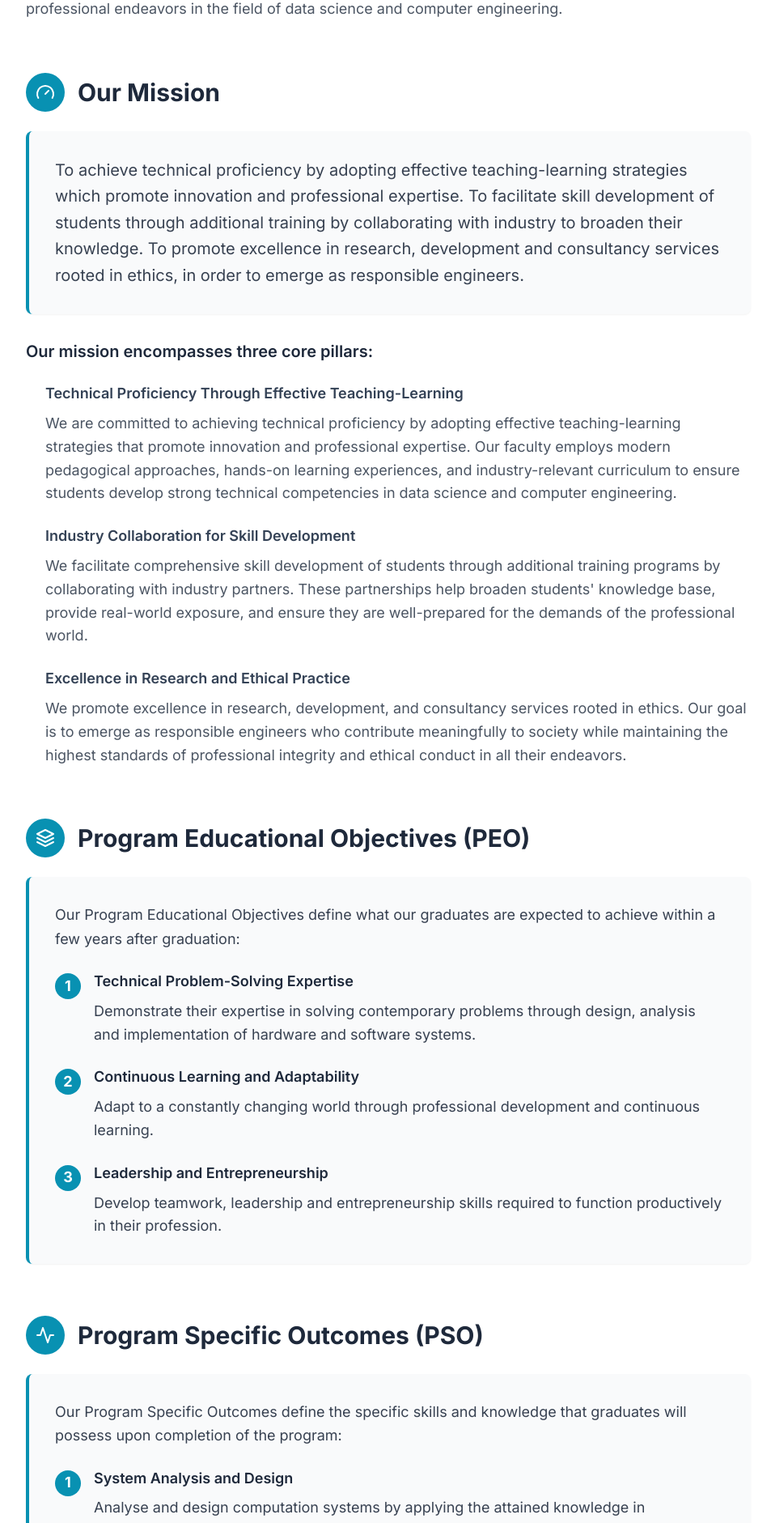
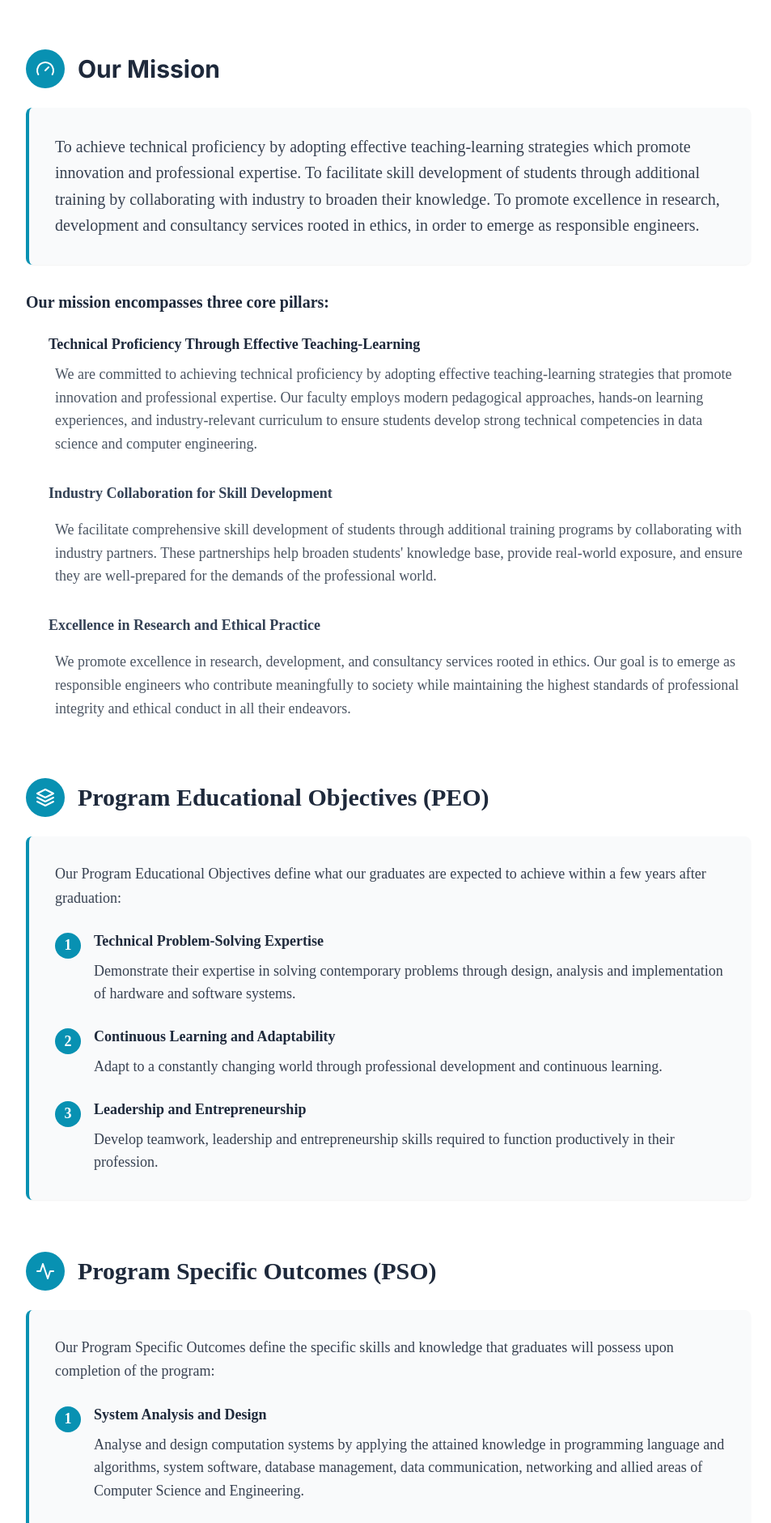
Before and after one commit to KNOWASJOHN/data_science-website, a Next.js app: page /about/vision-mission in a window 1280 px wide. Shown: the part 880-2761 px from the top of the page at 81% size, without its empty margins (160-1113 px from the left). Built offline with nearby package versions, Linux system fonts and the light colour scheme.

Commit message:
vision and mission

```diff
--- a/app/about/vision-mission/page.jsx
+++ b/app/about/vision-mission/page.jsx
@@ -9,8 +9,8 @@ export default function VisionMissionPage() {
       {/* Page Header */}
       <div className="bg-slate-800 text-white py-12">
         <div className="container mx-auto px-4">
-          <h1 className="text-4xl font-bold mb-4">Vision & Mission</h1>
-          <p className="text-xl text-gray-300 max-w-3xl">
+          <h1 className="text-4xl font-bold mb-4 font-mirage">Vision & Mission</h1>
+          <p className="text-xl text-gray-300 max-w-3xl font-creato-thin">
             Our guiding principles and aspirations for the Department of Data Science
           </p>
         </div>
@@ -39,17 +39,17 @@ export default function VisionMissionPage() {
                   <circle cx="12" cy="12" r="3"></circle>
                 </svg>
               </div>
-              <h2 className="text-3xl font-bold text-slate-800">Our Vision</h2>
+              <h2 className="text-3xl font-bold text-slate-800 font-mirage">Our Vision</h2>
             </div>
 
             <div className="bg-gray-50 p-8 rounded-lg border-l-4 border-cyan-600 shadow-sm">
-              <p className="text-xl text-gray-700 leading-relaxed">
+              <p className="text-xl text-gray-700 leading-relaxed font-coolvetica">
                 Creating socially committed engineers with professional competency and excellence in Computer Science
                 and Engineering through quality education.
               </p>
             </div>
 
-            <div className="mt-8 space-y-6 text-gray-600">
+            <div className="mt-8 space-y-6 text-gray-600 font-eloquia-text font-bold">
               <p>
                 The Department of Data Science at Christ College of Engineering, Irinjalakuda envisions creating
                 socially committed engineers who possess professional competency and excellence in Computer Science and
@@ -96,7 +96,7 @@ export default function VisionMissionPage() {
             </div>
 
             <div className="bg-gray-50 p-8 rounded-lg border-l-4 border-cyan-600 shadow-sm">
-              <p className="text-xl text-gray-700 leading-relaxed">
+              <p className="text-xl text-gray-700 leading-relaxed font-coolvetica">
                 To achieve technical proficiency by adopting effective teaching-learning strategies which promote
                 innovation and professional expertise. To facilitate skill development of students through additional
                 training by collaborating with industry to broaden their knowledge. To promote excellence in research,
@@ -104,15 +104,15 @@ export default function VisionMissionPage() {
               </p>
             </div>
 
-            <div className="mt-8 space-y-6 text-gray-600">
-              <h3 className="text-xl font-semibold text-slate-800">Our mission encompasses three core pillars:</h3>
+            <div className="mt-8 space-y-6 text-gray-600 space-x-1">
+              <h3 className="text-xl font-semibold text-slate-800 font-eloquia-display">Our mission encompasses three core pillars:</h3>
 
               <div className="pl-6 space-y-6">
                 <div>
-                  <h4 className="font-semibold text-slate-700 mb-2">
+                  <h4 className="font-semibold text-slate-800 font-eloquia-text">
                     Technical Proficiency Through Effective Teaching-Learning
                   </h4>
-                  <p>
+                  <p className="font-coolvetica mb-4 p-2">
                     We are committed to achieving technical proficiency by adopting effective teaching-learning
                     strategies that promote innovation and professional expertise. Our faculty employs modern
                     pedagogical approaches, hands-on learning experiences, and industry-relevant curriculum to ensure
@@ -121,8 +121,8 @@ export default function VisionMissionPage() {
                 </div>
 
                 <div>
-                  <h4 className="font-semibold text-slate-700 mb-2">Industry Collaboration for Skill Development</h4>
-                  <p>
+                  <h4 className="font-semibold text-slate-700 mb-2 font-eloquia-text">Industry Collaboration for Skill Development</h4>
+                  <p className="font-coolvetica mb-4 p-2">
                     We facilitate comprehensive skill development of students through additional training programs by
                     collaborating with industry partners. These partnerships help broaden students' knowledge base,
                     provide real-world exposure, and ensure they are well-prepared for the demands of the professional
@@ -131,8 +131,8 @@ export default function VisionMissionPage() {
                 </div>
 
                 <div>
-                  <h4 className="font-semibold text-slate-700 mb-2">Excellence in Research and Ethical Practice</h4>
-                  <p>
+                  <h4 className="font-semibold text-slate-700 mb-2 font-eloquia-text">Excellence in Research and Ethical Practice</h4>
+                  <p className="font-coolvetica mb-4 p-2">
                     We promote excellence in research, development, and consultancy services rooted in ethics. Our goal
                     is to emerge as responsible engineers who contribute meaningfully to society while maintaining the
                     highest standards of professional integrity and ethical conduct in all their endeavors.
@@ -163,23 +163,23 @@ export default function VisionMissionPage() {
                   <path d="M2 12l10 5 10-5"></path>
                 </svg>
               </div>
-              <h2 className="text-3xl font-bold text-slate-800">Program Educational Objectives (PEO)</h2>
+              <h2 className="text-3xl font-bold text-slate-800 font-mirage">Program Educational Objectives (PEO)</h2>
             </div>
 
             <div className="bg-gray-50 p-8 rounded-lg border-l-4 border-cyan-600 shadow-sm">
-              <p className="text-lg text-gray-700 leading-relaxed mb-6">
+              <p className="text-lg text-gray-700 leading-relaxed mb-6 font-coolvetica">
                 Our Program Educational Objectives define what our graduates are expected to achieve within a few years
                 after graduation:
               </p>
 
               <div className="space-y-6">
                 <div className="flex items-start">
-                  <div className="bg-cyan-600 text-white rounded-full w-8 h-8 flex items-center justify-center font-bold mr-4 flex-shrink-0 mt-1">
+                  <div className="font-stretch bg-cyan-600 text-white rounded-full w-8 h-8 flex items-center justify-center font-bold mr-4 flex-shrink-0 mt-1">
                     1
                   </div>
                   <div>
-                    <h4 className="font-semibold text-slate-800 mb-2">Technical Problem-Solving Expertise</h4>
-                    <p className="text-gray-700">
+                    <h4 className="font-semibold text-slate-800 mb-2 font-eloquia-display">Technical Problem-Solving Expertise</h4>
+                    <p className="text-gray-700 font-eloquia-text">
                       Demonstrate their expertise in solving contemporary problems through design, analysis and
                       implementation of hardware and software systems.
                     </p>
@@ -187,24 +187,24 @@ export default function VisionMissionPage() {
                 </div>
 
                 <div className="flex items-start">
-                  <div className="bg-cyan-600 text-white rounded-full w-8 h-8 flex items-center justify-center font-bold mr-4 flex-shrink-0 mt-1">
+                  <div className=" font-stretch bg-cyan-600 text-white rounded-full w-8 h-8 flex items-center justify-center font-bold mr-4 flex-shrink-0 mt-1">
                     2
                   </div>
                   <div>
-                    <h4 className="font-semibold text-slate-800 mb-2">Continuous Learning and Adaptability</h4>
-                    <p className="text-gray-700">
+                    <h4 className="font-semibold text-slate-800 mb-2 font-eloquia-display">Continuous Learning and Adaptability</h4>
+                    <p className="text-gray-700 font-eloquia-text">
                       Adapt to a constantly changing world through professional development and continuous learning.
                     </p>
                   </div>
                 </div>
 
                 <div className="flex items-start">
-                  <div className="bg-cyan-600 text-white rounded-full w-8 h-8 flex items-center justify-center font-bold mr-4 flex-shrink-0 mt-1">
+                  <div className=" font-stretch bg-cyan-600 text-white rounded-full w-8 h-8 flex items-center justify-center font-bold mr-4 flex-shrink-0 mt-1">
                     3
                   </div>
                   <div>
-                    <h4 className="font-semibold text-slate-800 mb-2">Leadership and Entrepreneurship</h4>
-                    <p className="text-gray-700">
+                    <h4 className="font-semibold text-slate-800 mb-2 font-eloquia-display">Leadership and Entrepreneurship</h4>
+                    <p className="text-gray-700 font-eloquia-text">
                       Develop teamwork, leadership and entrepreneurship skills required to function productively in
                       their profession.
                     </p>
@@ -233,23 +233,23 @@ export default function VisionMissionPage() {
                   <polyline points="22 12 18 12 15 21 9 3 6 12 2 12"></polyline>
                 </svg>
               </div>
-              <h2 className="text-3xl font-bold text-slate-800">Program Specific Outcomes (PSO)</h2>
+              <h2 className="text-3xl font-bold text-slate-800 font-mirage">Program Specific Outcomes (PSO)</h2>
             </div>
 
             <div className="bg-gray-50 p-8 rounded-lg border-l-4 border-cyan-600 shadow-sm">
-              <p className="text-lg text-gray-700 leading-relaxed mb-6">
+              <p className="text-lg text-gray-700 leading-relaxed mb-6 font-coolvetica">
                 Our Program Specific Outcomes define the specific skills and knowledge that graduates will possess upon
                 completion of the program:
               </p>
 
               <div className="space-y-6">
                 <div className="flex items-start">
-                  <div className="bg-cyan-600 text-white rounded-full w-8 h-8 flex items-center justify-center font-bold mr-4 flex-shrink-0 mt-1">
+                  <div className="font-stretch bg-cyan-600 text-white rounded-full w-8 h-8 flex items-center justify-center font-bold mr-4 flex-shrink-0 mt-1">
                     1
                   </div>
                   <div>
-                    <h4 className="font-semibold text-slate-800 mb-2">System Analysis and Design</h4>
-                    <p className="text-gray-700">
+                    <h4 className="font-semibold text-slate-800 mb-2 font-eloquia-display">System Analysis and Design</h4>
+                    <p className="text-gray-700 font-eloquia-text">
                       Analyse and design computation systems by applying the attained knowledge in programming language
                       and algorithms, system software, database management, data communication, networking and allied
                       areas of Computer Science and Engineering.
@@ -258,12 +258,12 @@ export default function VisionMissionPage() {
                 </div>
 
                 <div className="flex items-start">
-                  <div className="bg-cyan-600 text-white rounded-full w-8 h-8 flex items-center justify-center font-bold mr-4 flex-shrink-0 mt-1">
+                  <div className=" font-stretch bg-cyan-600 text-white rounded-full w-8 h-8 flex items-center justify-center font-bold mr-4 flex-shrink-0 mt-1">
                     2
                   </div>
                   <div>
-                    <h4 className="font-semibold text-slate-800 mb-2">Software Engineering Excellence</h4>
-                    <p className="text-gray-700">
+                    <h4 className="font-semibold text-slate-800 mb-2 font-eloquia-display">Software Engineering Excellence</h4>
+                    <p className="text-gray-700 font-eloquia-text">
                       Apply software engineering principles and practices to develop efficient software solutions for
                       real world computing problems.
                     </p>
```
